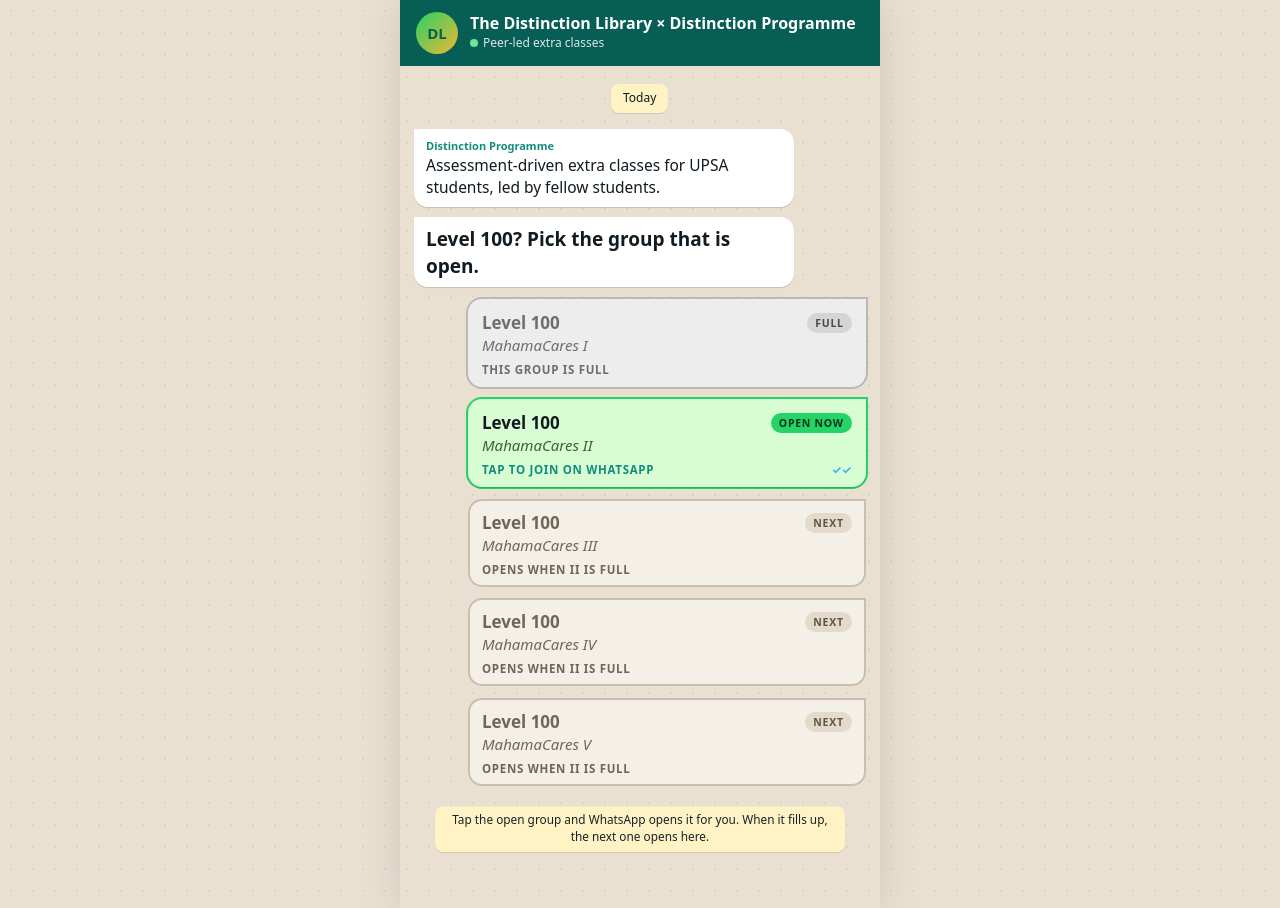
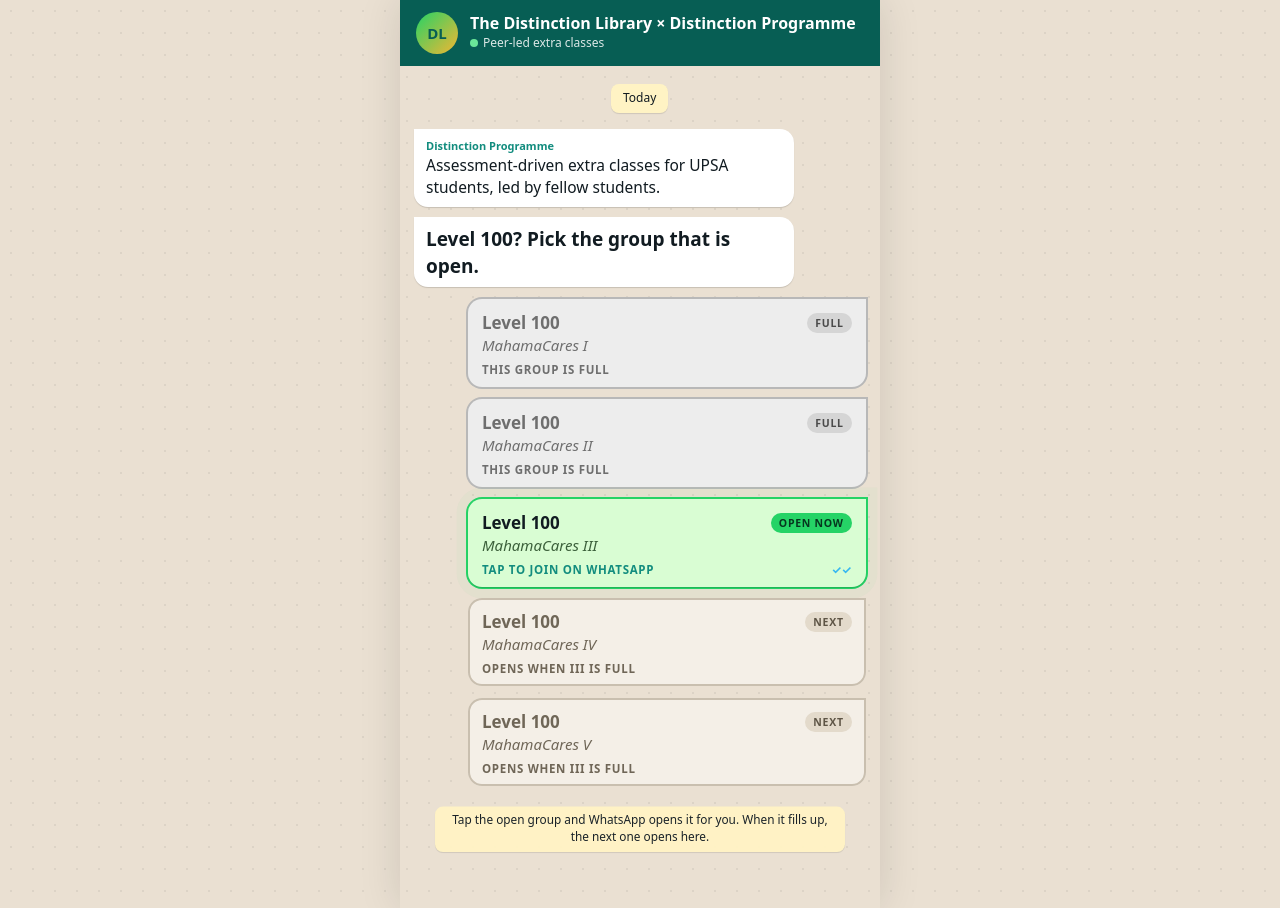
Before and after one commit to johnadamsmahama/distinction-library, a Next.js app: page /join in a window 1280 px wide. Built offline with nearby package versions, Linux system fonts and the light colour scheme; a web font is replaced by a local one.

Commit message:
Change OPEN_NOW constant value from 1 to 2

```diff
--- a/app/join/page.tsx
+++ b/app/join/page.tsx
@@ -18,7 +18,7 @@ export const metadata: Metadata = {
 // To change a link later, replace it here (it must start with https://chat.whatsapp.com/).
 // If the open group has no link, its button shows "Link coming soon".
 // ---------------------------------------------------------------------------
-const OPEN_NOW = 1;
+const OPEN_NOW = 2;
 
 const GROUPS = [
   { level: 'Level 100', name: 'MahamaCares I', href: '' }, // full, no link needed
```
